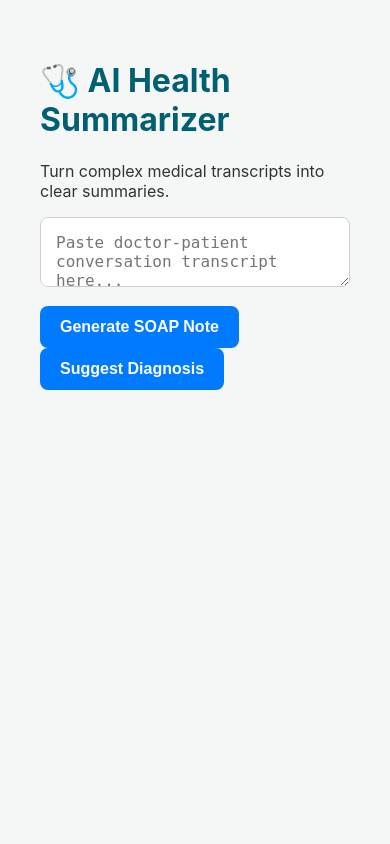
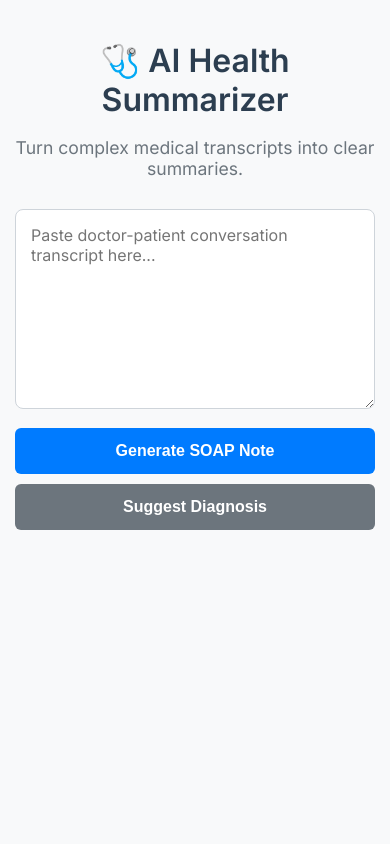
Before and after one commit to dh11211/health-summary-hackathon, a Flask app: page / in a window 390 px wide. Run offline with Flask 3, Linux system fonts and the light colour scheme.

Commit message:
style(frontend): modernize ui and make layout mobile responsive

```diff
--- a/static/style.css
+++ b/static/style.css
@@ -1,69 +1,154 @@
-/* General body styling */
-body {
-    font-family: -apple-system, BlinkMacSystemFont, "Segoe UI", Roboto, Helvetica, Arial, sans-serif;
-    background-color: #f4f7f6;
-    color: #333;
-    margin: 0;
-    padding: 40px;
-    display: flex;
-    flex-direction: column;
-    align-items: center;
+:root {
+    --primary-color: #007bff;
+    --primary-hover: #0056b3;
+    --bg-color: #f8f9fa;
+    --text-color: #333;
+    --card-bg: #ffffff;
 }
 
-/* Styling for the main heading */
-h1 {
-    color: #005f73;
+body {
+    font-family: 'Inter', sans-serif;
+    background-color: var(--bg-color);
+    color: var(--text-color);
+    margin: 0;
+    padding: 0;
+    display: flex;
+    justify-content: center;
+    min-height: 100vh;
 }
 
-/* Styling for the form container */
-form {
+.container {
     width: 100%;
-    max-width: 700px;
+    max-width: 800px;
+    padding: 40px 20px;
+    box-sizing: border-box;
+}
+
+header {
+    text-align: center;
     margin-bottom: 30px;
 }
 
-/* Styling for the text input box */
+h1 {
+    color: #2c3e50;
+    margin-bottom: 10px;
+}
+
+.subtitle {
+    color: #6c757d;
+    font-size: 1.1rem;
+}
+
 textarea {
     width: 100%;
+    min-height: 200px;
     padding: 15px;
-    border: 1px solid #ccc;
+    border: 1px solid #ced4da;
     border-radius: 8px;
     font-size: 16px;
-    box-sizing: border-box; /* Important for padding to work correctly */
-    margin-bottom: 15px;
+    font-family: inherit;
+    resize: vertical;
+    box-sizing: border-box;
+    transition: border-color 0.2s;
 }
 
-/* Styling for the button */
+textarea:focus {
+    outline: none;
+    border-color: var(--primary-color);
+    box-shadow: 0 0 0 3px rgba(0,123,255,0.1);
+}
+
+.button-group {
+    display: flex;
+    gap: 10px;
+    margin-top: 15px;
+    flex-wrap: wrap;
+}
+
 button {
-    background-color: #007bff;
+    flex: 1;
+    background-color: var(--primary-color);
     color: white;
-    padding: 12px 20px;
+    padding: 14px 24px;
     border: none;
-    border-radius: 8px;
+    border-radius: 6px;
+    font-size: 16px;
+    font-weight: 600;
     cursor: pointer;
-    font-size: 16px;
-    font-weight: bold;
+    transition: background-color 0.2s;
 }
 
 button:hover {
-    background-color: #0056b3; /* Darker blue on hover */
+    background-color: var(--primary-hover);
 }
 
-/* Styling for the generated summary section */
-.summary-container {
-    width: 100%;
-    max-width: 700px;
-    background-color: #ffffff;
-    border: 1px solid #ddd;
-    border-radius: 8px;
-    padding: 20px;
-    box-shadow: 0 2px 4px rgba(0,0,0,0.1);
+.secondary-btn {
+    background-color: #6c757d;
 }
 
-/* Using 'pre' tag to keep the AI's formatting (like line breaks) */
-pre {
-    white-space: pre-wrap; /* Allows text to wrap */
-    word-wrap: break-word;
-    font-size: 15px;
+.secondary-btn:hover {
+    background-color: #5a6268;
+}
+
+.result-card {
+    background: var(--card-bg);
+    border: 1px solid #e9ecef;
+    border-radius: 10px;
+    padding: 25px;
+    margin-top: 30px;
+    box-shadow: 0 4px 6px rgba(0,0,0,0.05);
+}
+
+.card-header {
+    display: flex;
+    justify-content: space-between;
+    align-items: center;
+    border-bottom: 1px solid #eee;
+    padding-bottom: 10px;
+    margin-bottom: 20px;
+}
+
+.card-header h2 {
+    font-size: 1.25rem;
+    margin: 0;
+    color: #2c3e50;
+}
+
+.copy-btn {
+    flex: none;
+    padding: 6px 12px;
+    font-size: 14px;
+    background-color: transparent;
+    color: var(--primary-color);
+    border: 1px solid var(--primary-color);
+}
+
+.copy-btn:hover {
+    background-color: rgba(0,123,255,0.1);
+}
+
+/* Markdown Content Styling */
+.markdown-body h1, .markdown-body h2, .markdown-body h3 {
+    margin-top: 1.5em;
+    margin-bottom: 0.5em;
+}
+
+.markdown-body ul, .markdown-body ol {
+    padding-left: 20px;
+}
+
+.markdown-body p {
     line-height: 1.6;
+    margin-bottom: 1em;
 }
+
+/* Mobile Responsiveness */
+@media (max-width: 600px) {
+    .container {
+        padding: 20px 15px;
+    }
+
+    .button-group {
+        flex-direction: column;
+    }
+}
```
